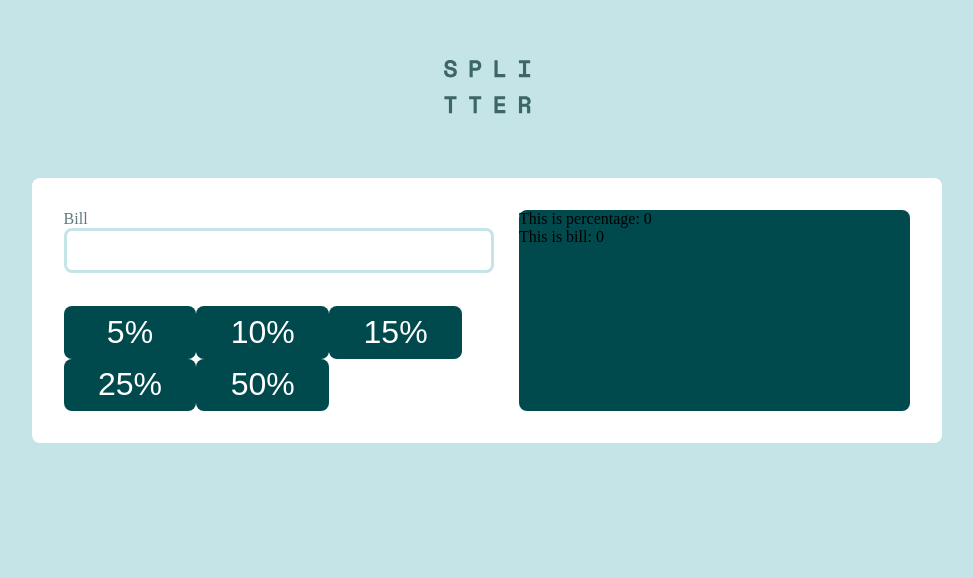
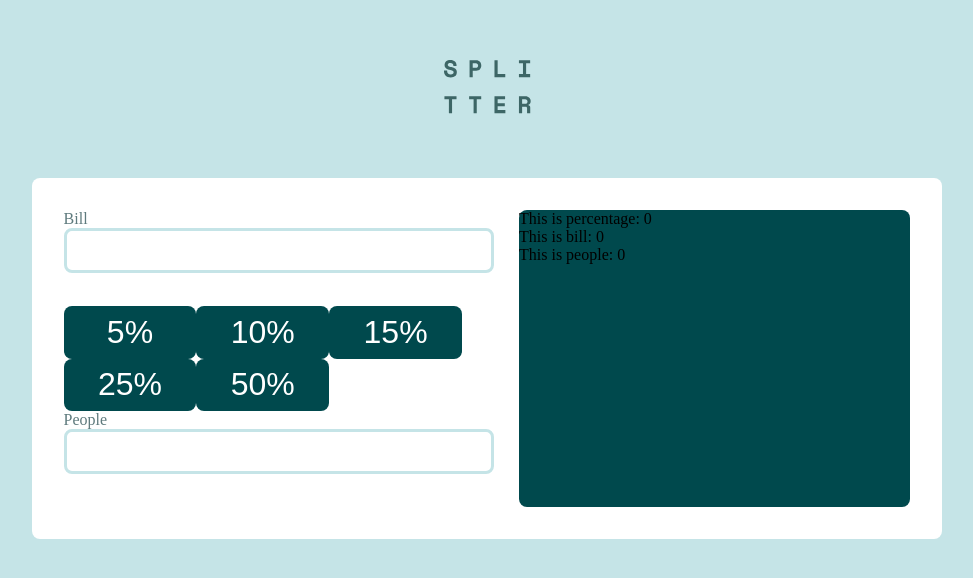
Before and after one commit to Xize-Wu/tip-calculator-app, a React (Vite) app: page / in a window 1280 px wide. Shown: the part 156-734 px from the top of the page, without its empty margins (153-1126 px from the left). Built offline with nearby package versions, Linux system fonts and the light colour scheme.

Commit message:
add people reducer

```diff
--- a/src/app/store.ts
+++ b/src/app/store.ts
@@ -1,16 +1,16 @@
 import { configureStore } from '@reduxjs/toolkit'
 import percentageReducer from '../features/percentageSlice'
 import billReducer from '../features/billSlice'
+import peopleReducer from '../features/peopleSlice'
 
 
 export const store = configureStore({
   reducer: {
     percentage: percentageReducer,
     bill:billReducer,
+    people: peopleReducer,
   },
 })
 
-// Infer the `RootState` and `AppDispatch` types from the store itself
 export type RootState = ReturnType<typeof store.getState>
-// Inferred type: {posts: PostsState, comments: CommentsState, users: UsersState}
 export type AppDispatch = typeof store.dispatch
--- a/src/component/LeftColumn.tsx
+++ b/src/component/LeftColumn.tsx
@@ -13,6 +13,10 @@
 `;
 
 const tipPercentageArr: number[] = [0.05, 0.1, 0.15, 0.25, 0.5];
+const svgPathArr: string[] = [
+  "M6.016 16.328v-1.464c1.232-.08 2.22-.444 2.964-1.092.744-.648 1.116-1.508 1.116-2.58v-.144c0-.992-.348-1.772-1.044-2.34-.696-.568-1.708-.932-3.036-1.092V4.184c.56.144 1.012.4 1.356.768.344.368.516.816.516 1.344v.288h1.824v-.432c0-.448-.088-.876-.264-1.284a3.783 3.783 0 00-.744-1.116A4.251 4.251 0 007.54 2.9a5.324 5.324 0 00-1.524-.492V.872H4.288V2.36a5.532 5.532 0 00-1.416.324c-.448.168-.84.392-1.176.672-.336.28-.604.616-.804 1.008-.2.392-.3.844-.3 1.356v.144c0 .96.316 1.708.948 2.244.632.536 1.548.884 2.748 1.044v3.912c-.704-.16-1.248-.472-1.632-.936-.384-.464-.576-1.08-.576-1.848v-.288H.256v.576c0 .464.08.924.24 1.38.16.456.404.88.732 1.272.328.392.744.728 1.248 1.008s1.108.476 1.812.588v1.512h1.728zM4.288 7.424c-.688-.128-1.164-.332-1.428-.612-.264-.28-.396-.644-.396-1.092 0-.464.176-.832.528-1.104.352-.272.784-.448 1.296-.528v3.336zm1.728 5.712V9.344c.768.128 1.328.328 1.68.6.352.272.528.688.528 1.248 0 .544-.196.984-.588 1.32-.392.336-.932.544-1.62.624z",
+  "M9.573 7.729c.406 0 .784.07 1.126.209.342.14.639.33.881.569.232.227.438.503.614.82a5.1 5.1 0 01.407.949c.097.312.178.654.242 1.016.062.359.105.699.126 1.011.02.307.031.624.031.945 0 .836-.259 1.512-.768 2.01-.504.492-1.17.742-1.98.742H2.748c-.81 0-1.477-.25-1.98-.742C.259 14.76 0 14.084 0 13.248c0-.322.01-.64.032-.945.02-.312.063-.652.126-1.01.063-.363.144-.705.242-1.017.1-.323.238-.643.407-.948.176-.318.382-.594.613-.821.243-.238.54-.43.882-.57.342-.138.72-.208 1.125-.208.16 0 .313.067.61.265.183.123.397.264.636.421.204.134.48.259.822.372.333.11.671.167 1.005.167a3.19 3.19 0 001.006-.167c.341-.113.618-.238.822-.372l.636-.42c.296-.2.45-.266.61-.266zM6.598 0C7.63 0 8.522.38 9.252 1.129s1.1 1.666 1.1 2.724c0 1.06-.37 1.976-1.1 2.725-.73.75-1.623 1.13-2.654 1.13-1.03 0-1.924-.38-2.653-1.13-.73-.749-1.1-1.666-1.1-2.725 0-1.058.37-1.975 1.1-2.724C4.675.379 5.567 0 6.598 0z",
+];
 
 function LeftColumn() {
   const dispatch = useDispatch();
@@ -24,7 +28,7 @@
 
   return (
     <StyledLeftColumn>
-      <InputBox />
+      <InputBox tag="Bill" svg={svgPathArr[0]}/>
       {tipPercentageArr.map((num) => {
         return (
           <TipPercentageButton
@@ -34,6 +38,7 @@
           />
         );
       })}
+      <InputBox tag="People" svg={svgPathArr[1]}/>
     </StyledLeftColumn>
   );
 }
--- a/src/component/LeftColumn/InputBox.tsx
+++ b/src/component/LeftColumn/InputBox.tsx
@@ -1,6 +1,7 @@
 import { styled } from "styled-components";
 import { useDispatch } from "react-redux";
-import { updateValue } from "../../features/billSlice";
+import { updateBillValue } from "../../features/billSlice";
+import { updatePeopleValue } from "../../features/peopleSlice";
 
 const StyledInputComponent = styled.div`
   display: grid;
@@ -54,23 +55,27 @@
   color: var(--dark-grayish-cyan);
 `;
 
-function InputBox() {
+interface InputBoxProps {
+  tag: "Bill" | "People";
+  svg: string;
+}
+
+function InputBox({ tag, svg }: InputBoxProps) {
   const dispatch = useDispatch();
 
   function handleInputChange(event: React.ChangeEvent<HTMLInputElement>) {
-    dispatch(updateValue(parseFloat(event.target.value)))
+    tag === "Bill"
+      ? dispatch(updateBillValue(parseFloat(event.target.value)))
+      : dispatch(updatePeopleValue(parseInt(event.target.value)));
   }
 
   return (
     <StyledInputComponent>
-      <StyledTag>Bill</StyledTag>
+      <StyledTag>{tag}</StyledTag>
       <StyledInput>
         <StyledInputField type="number" onChange={handleInputChange} />
         <StyledSvg xmlns="http://www.w3.org/2000/svg" width="11" height="17">
-          <path
-            fill="#9EBBBD"
-            d="M6.016 16.328v-1.464c1.232-.08 2.22-.444 2.964-1.092.744-.648 1.116-1.508 1.116-2.58v-.144c0-.992-.348-1.772-1.044-2.34-.696-.568-1.708-.932-3.036-1.092V4.184c.56.144 1.012.4 1.356.768.344.368.516.816.516 1.344v.288h1.824v-.432c0-.448-.088-.876-.264-1.284a3.783 3.783 0 00-.744-1.116A4.251 4.251 0 007.54 2.9a5.324 5.324 0 00-1.524-.492V.872H4.288V2.36a5.532 5.532 0 00-1.416.324c-.448.168-.84.392-1.176.672-.336.28-.604.616-.804 1.008-.2.392-.3.844-.3 1.356v.144c0 .96.316 1.708.948 2.244.632.536 1.548.884 2.748 1.044v3.912c-.704-.16-1.248-.472-1.632-.936-.384-.464-.576-1.08-.576-1.848v-.288H.256v.576c0 .464.08.924.24 1.38.16.456.404.88.732 1.272.328.392.744.728 1.248 1.008s1.108.476 1.812.588v1.512h1.728zM4.288 7.424c-.688-.128-1.164-.332-1.428-.612-.264-.28-.396-.644-.396-1.092 0-.464.176-.832.528-1.104.352-.272.784-.448 1.296-.528v3.336zm1.728 5.712V9.344c.768.128 1.328.328 1.68.6.352.272.528.688.528 1.248 0 .544-.196.984-.588 1.32-.392.336-.932.544-1.62.624z"
-          />
+          <path fill="#9EBBBD" d={svg} />
         </StyledSvg>
       </StyledInput>
     </StyledInputComponent>
--- a/src/component/RightColumn.tsx
+++ b/src/component/RightColumn.tsx
@@ -16,12 +16,14 @@
     const percentage = useSelector((state: RootState) => state.percentage.value)
 
     const bill = useSelector((state: RootState) => state.bill.value)
-    console.log(typeof(bill))
+    const people = useSelector((state: RootState) => state.people.value)
+
 
     return (
         <StyledRightColumn>
             <div>This is percentage: {percentage}</div>
             <div>This is bill: {bill}</div>
+            <div>This is people: {people}</div>
         </StyledRightColumn>
     )
 }
--- a/src/features/billSlice.ts
+++ b/src/features/billSlice.ts
@@ -12,11 +12,11 @@
   name: "bill",
   initialState,
   reducers: {
-    updateValue: (state, action: PayloadAction<number>) => {
+    updateBillValue: (state, action: PayloadAction<number>) => {
       state.value = action.payload;
     },
   },
 });
 
-export const { updateValue } = billSlice.actions;
+export const { updateBillValue } = billSlice.actions;
 export default billSlice.reducer;
--- /dev/null
+++ b/src/features/peopleSlice.ts
@@ -0,0 +1,22 @@
+import { createSlice, PayloadAction } from "@reduxjs/toolkit";
+
+interface PeopleState {
+  value: number;
+}
+
+const initialState: PeopleState = {
+  value: 0,
+};
+
+const peopleSlice = createSlice({
+  name: "people",
+  initialState,
+  reducers: {
+    updatePeopleValue: (state, action: PayloadAction<number>) => {
+      state.value = action.payload;
+    },
+  },
+});
+
+export const { updatePeopleValue } = peopleSlice.actions;
+export default peopleSlice.reducer;
```
